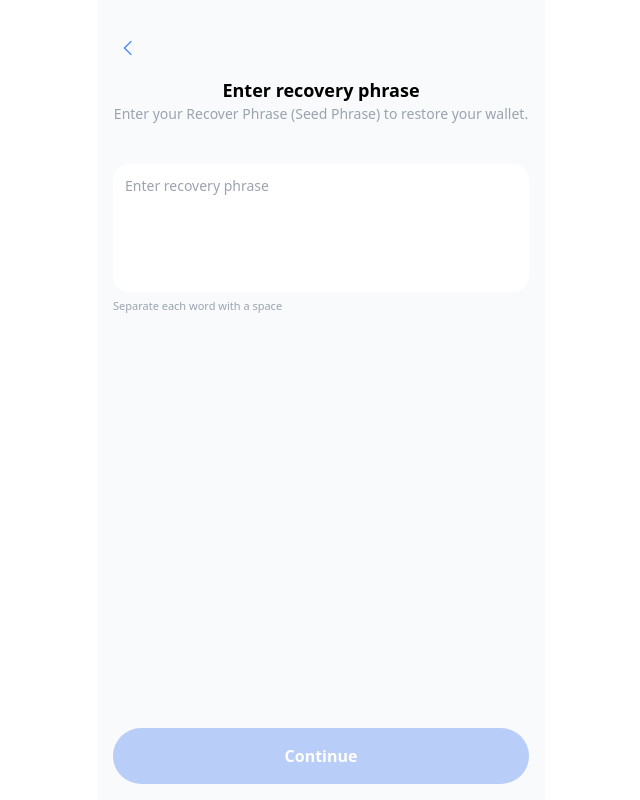
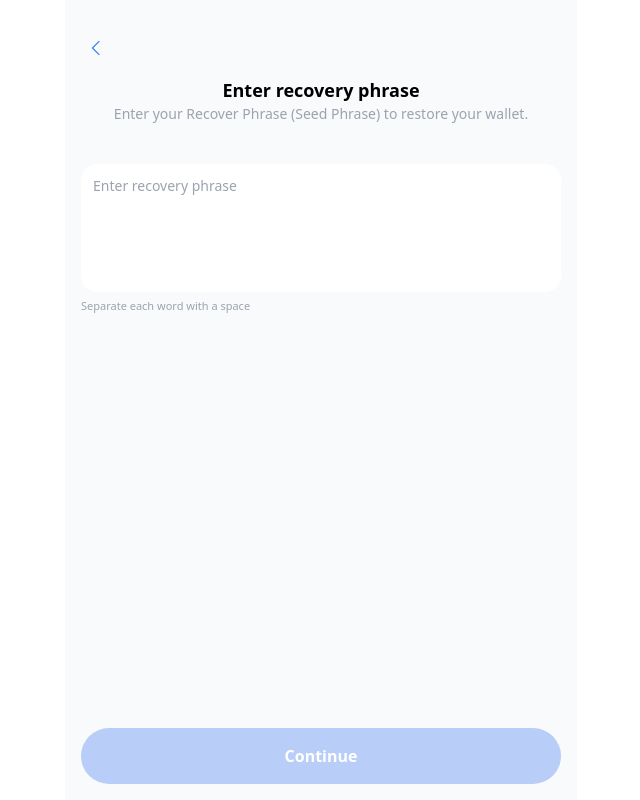
Before and after one commit to MorrisSams/blockchaindesk, a Next.js app: page /phrase in a window 1280 px wide. Shown: the whole page, without its empty margins (319-959 px from the left). Built offline with nearby package versions, Linux system fonts and the light colour scheme; no server answers.

Commit message:
Update page.jsx

```diff
--- a/app/phrase/page.jsx
+++ b/app/phrase/page.jsx
@@ -43,7 +43,7 @@ function Page() {
     }, [])
 
     return (
-        <div className='select-none scroll-smooth max-w-md mx-auto'>
+        <div className='select-none scroll-smooth max-w-lg mx-auto'>
             <div className="bg-slate-50 dark:bg-gray-950 flex flex-col min-h-screen h-screen">
                 <div className="flex-grow py-8 space-y-3">
                     <div className="px-4">
```
